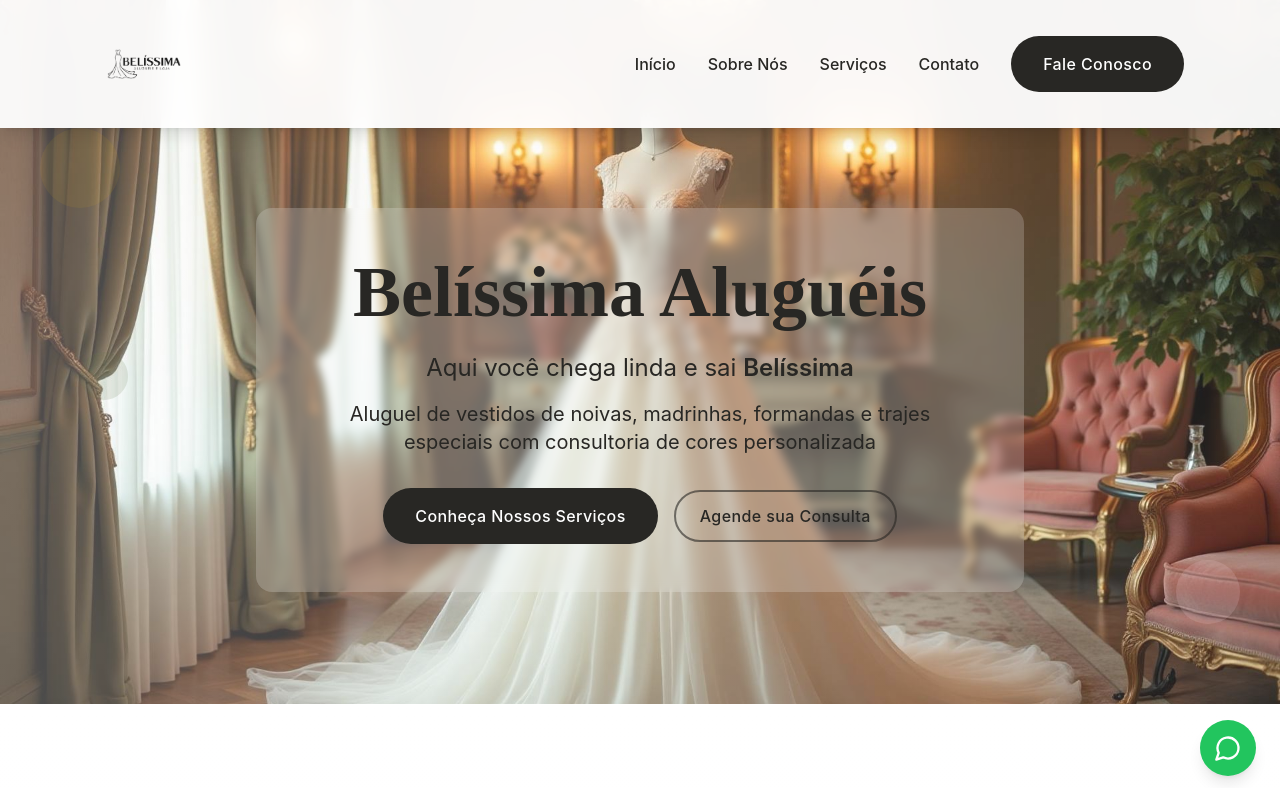
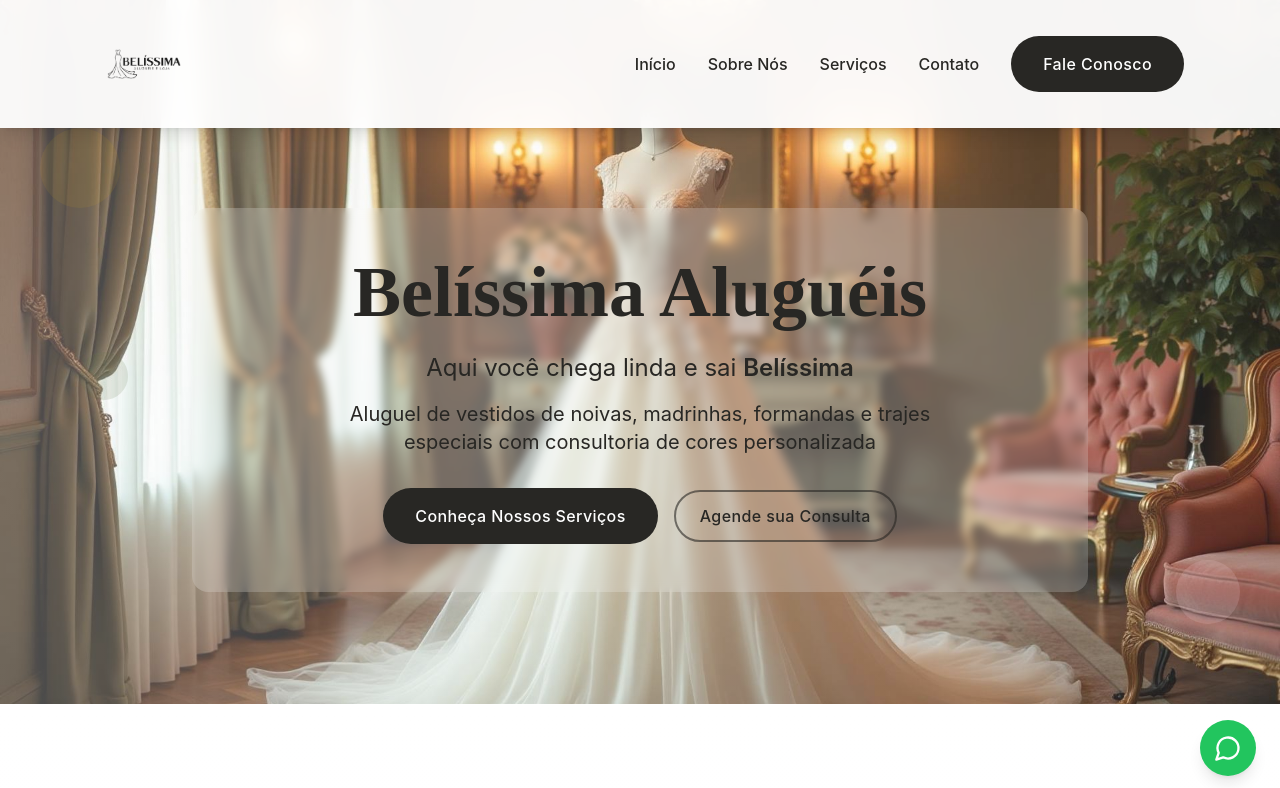
Before and after one commit to DevZipMateus/belissima-site-studio, a React (Vite) app: page / in a window 1280 px wide. Shown: the top 788 px of the page. Built offline with nearby package versions, Linux system fonts and the light colour scheme; the HTML template or start-up script is replaced by a standard one.

Commit message:
Fix: Adjust responsiveness and hero section

```diff
--- a/src/components/Hero.tsx
+++ b/src/components/Hero.tsx
@@ -9,7 +9,7 @@ const Hero = () => {
   };
 
   return (
-    <section id="inicio" className="relative min-h-[calc(100vh-4rem)] sm:min-h-[calc(100vh-5rem)] md:min-h-[calc(100vh-6rem)] pt-16 sm:pt-20 md:pt-24 flex items-center justify-center overflow-hidden">
+    <section id="inicio" className="relative min-h-[calc(100vh-4rem)] sm:min-h-[calc(100vh-5rem)] md:min-h-[calc(100vh-6rem)] pt-16 sm:pt-20 md:pt-24 flex items-center justify-center overflow-hidden w-full">
       {/* Background Image */}
       <div
         className="absolute inset-0 bg-cover bg-center bg-no-repeat"
@@ -19,9 +19,9 @@ const Hero = () => {
       </div>
 
       {/* Content */}
-      <div className="relative z-10 section-container text-center">
-        <div className="max-w-4xl mx-auto">
-          <div className="bg-white/20 backdrop-blur-sm rounded-2xl p-4 sm:p-6 md:p-8 lg:p-12">
+      <div className="relative z-10 section-container text-center w-full">
+        <div className="max-w-4xl mx-auto w-full">
+          <div className="bg-white/20 backdrop-blur-sm rounded-2xl p-4 sm:p-6 md:p-8 lg:p-12 w-full">
             <h1 className="text-3xl sm:text-4xl md:text-5xl lg:text-7xl font-serif font-bold mb-4 md:mb-6 animate-fade-in-up text-foreground">
               <span className="text-foreground">Belíssima</span> Aluguéis
             </h1>
--- a/src/index.css
+++ b/src/index.css
@@ -109,9 +109,15 @@
     @apply border-border;
   }
 
-  body {
+  html, body {
     @apply bg-background text-foreground font-sans;
     font-family: 'Inter', sans-serif;
+    overflow-x: hidden;
+    width: 100%;
+  }
+
+  body {
+    position: relative;
   }
 
   h1, h2, h3, h4, h5, h6 {
@@ -122,7 +128,7 @@
 @layer components {
   /* Section container - Better responsive padding */
   .section-container {
-    @apply max-w-6xl mx-auto px-3 sm:px-4 md:px-6 lg:px-8;
+    @apply max-w-6xl mx-auto px-3 sm:px-4 md:px-6 lg:px-8 w-full;
   }
 
   /* Hero button variant - Better mobile sizing */
```
